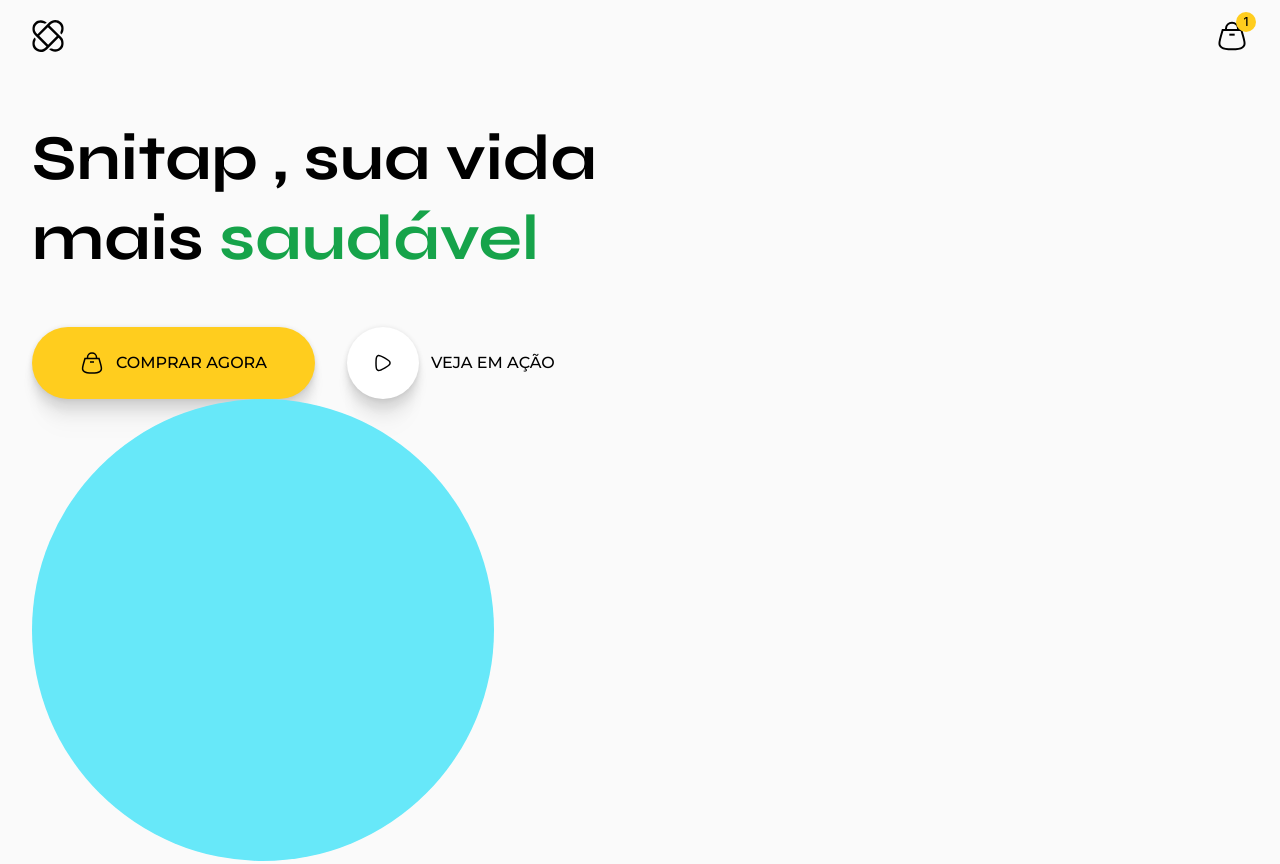
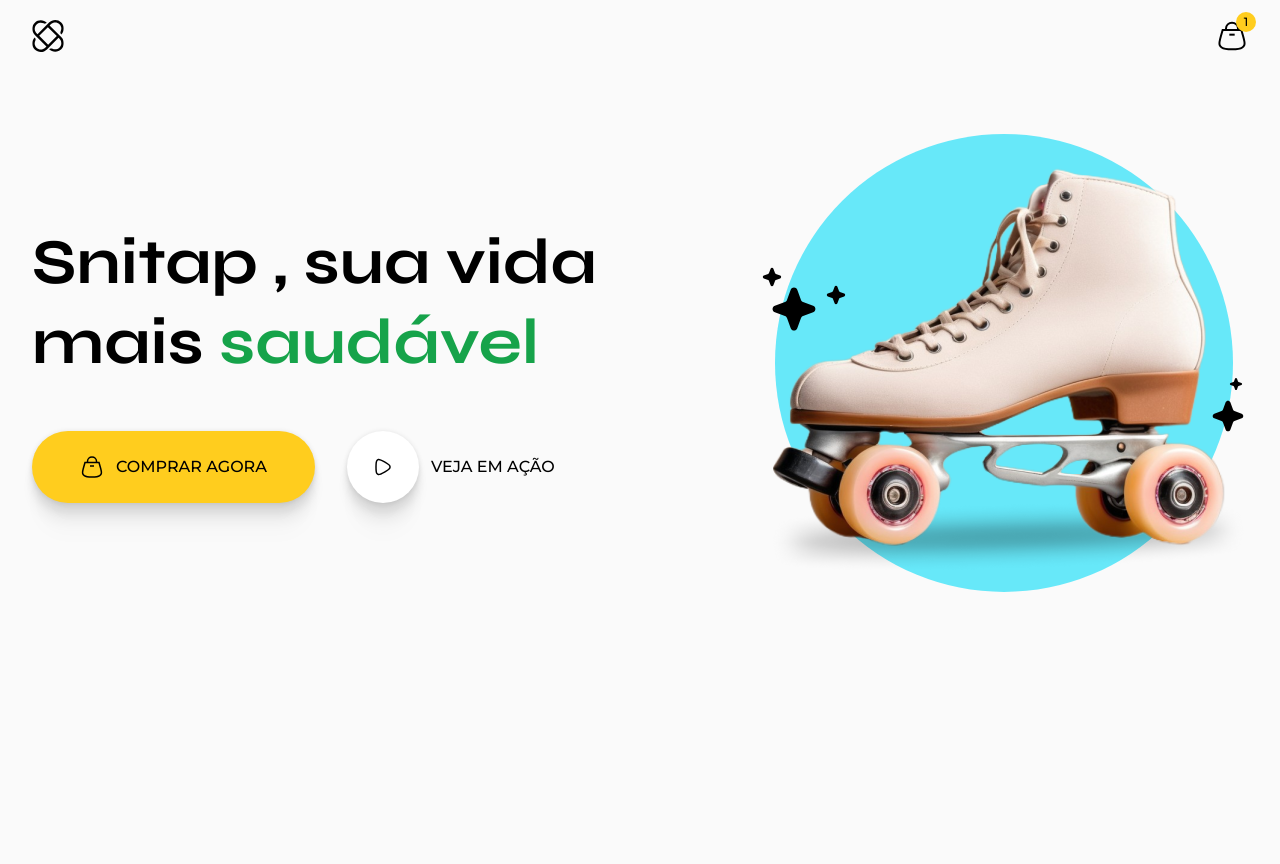
Before and after one commit to luizacavalcantee/patins, a plain HTML site: page index.html in a window 1280 px wide. Shown: the top 864 px of the page. After the commit the page ends 800 px from the top, so only its background shows below. Drawn offline with Linux system fonts and the light colour scheme.

Commit message:
animando a imagem da hero section

```diff
--- a/styles/header.css
+++ b/styles/header.css
@@ -28,7 +28,7 @@ header {
     }
 
     a span {
-        font: 500 0.75rem/1.3 "Inter", sans-serif;
+        font-size: 0.75rem;
         position: absolute;
         top: -0.5rem;
         right: -0.5rem;
--- a/styles/hero.css
+++ b/styles/hero.css
@@ -3,6 +3,11 @@ section.hero {
     width: 100%;
     padding: 2.5rem 2rem;
     margin-inline: auto;
+
+    display: flex;
+    align-items: center;
+    justify-content: space-between;
+    overflow: hidden;
 
     & h1 {
         max-width: 40rem;
@@ -75,6 +80,76 @@ section.hero {
             0 36px 15px rgb(0 0 0 / .01)
             ;
         }
+    }
+
+    & > div:nth-child(2) {
+        display: block;
+        width: 100%;
+        max-width: 30.5rem;
+        height: 30.5rem;
+
+        & .content {
+            width: 100%;
+            height: 100%;
+            position: relative;
+        }
+
+        & img {
+            position: absolute;
+            width: 100%;
+        }
+
+        & img[src*="ellipse"] {
+            width: 94%;
+            top: 3%;
+            left: 3%;
+
+            transform: translateX(200%);
+            animation: slideIn 3s 200ms ease forwards;
+        }
+
+        & img[src*="patins"] {
+            z-index: 1;
+
+            transform: translateX(200%);
+            animation: slideIn 3s ease forwards;
+        }
+
+        & img[src*="stars-1"] {
+            max-width: 5.5rem;
+            top: 30%;
+            z-index: 0;
+
+            opacity: 0;
+            transform: translateX(400%);
+            animation: slideIn 2s 800ms ease forwards, appear 100ms 800ms both;
+        }
+
+        & img[src*="stars-2"] {
+            max-width: 2.5rem;
+            right: 0;
+            bottom: 35%;
+            z-index: 2;
+            opacity: 0;
+
+            transform: translateX(800%);
+            animation: slideIn 2.2s 800ms ease forwards, appear 900ms 800ms ease-in-out forwards;
+        }
+    }
+}
+
+@keyframes slideIn {
+    50% {
+        transform: translateX(-20px);
+    }
+    100% {
+        transform: translateX(0);
+    }
+}
+
+@keyframes appear {
+    to {
+        opacity: 1;
     }
 }
 
```
